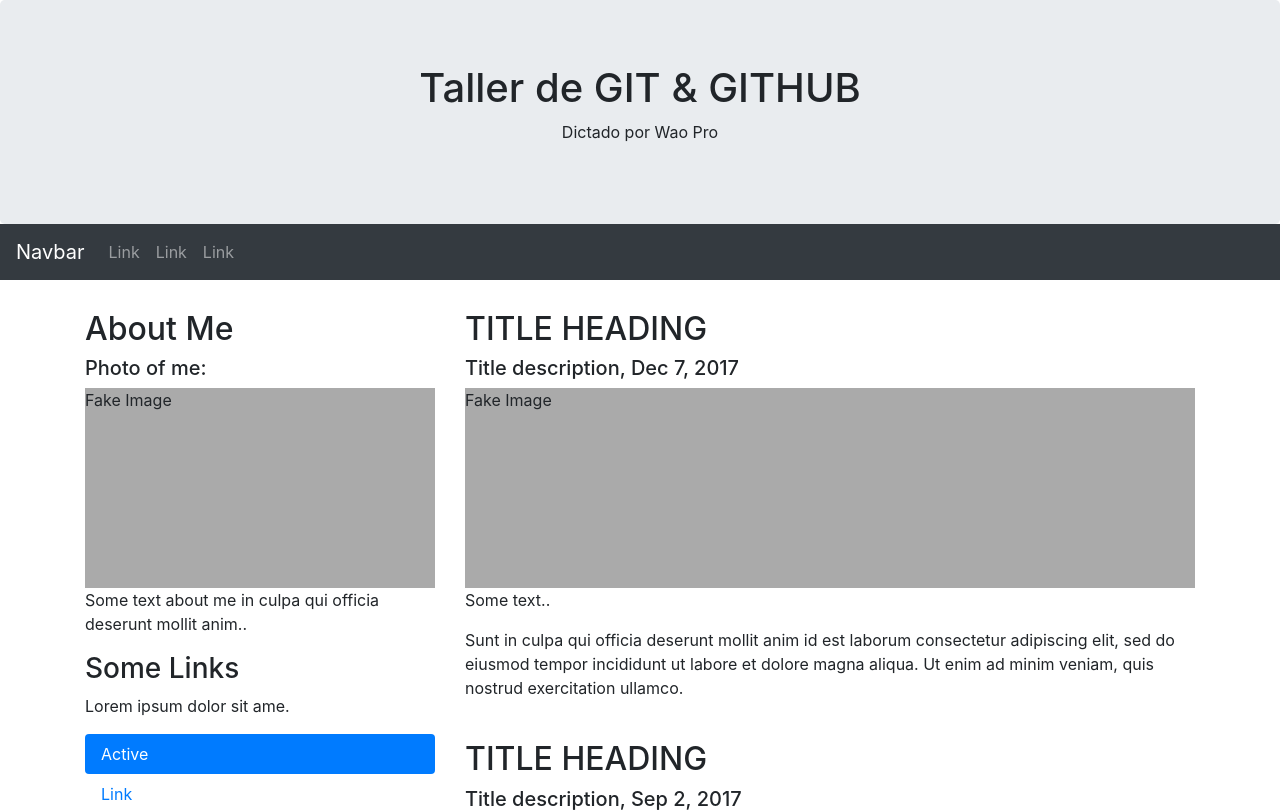
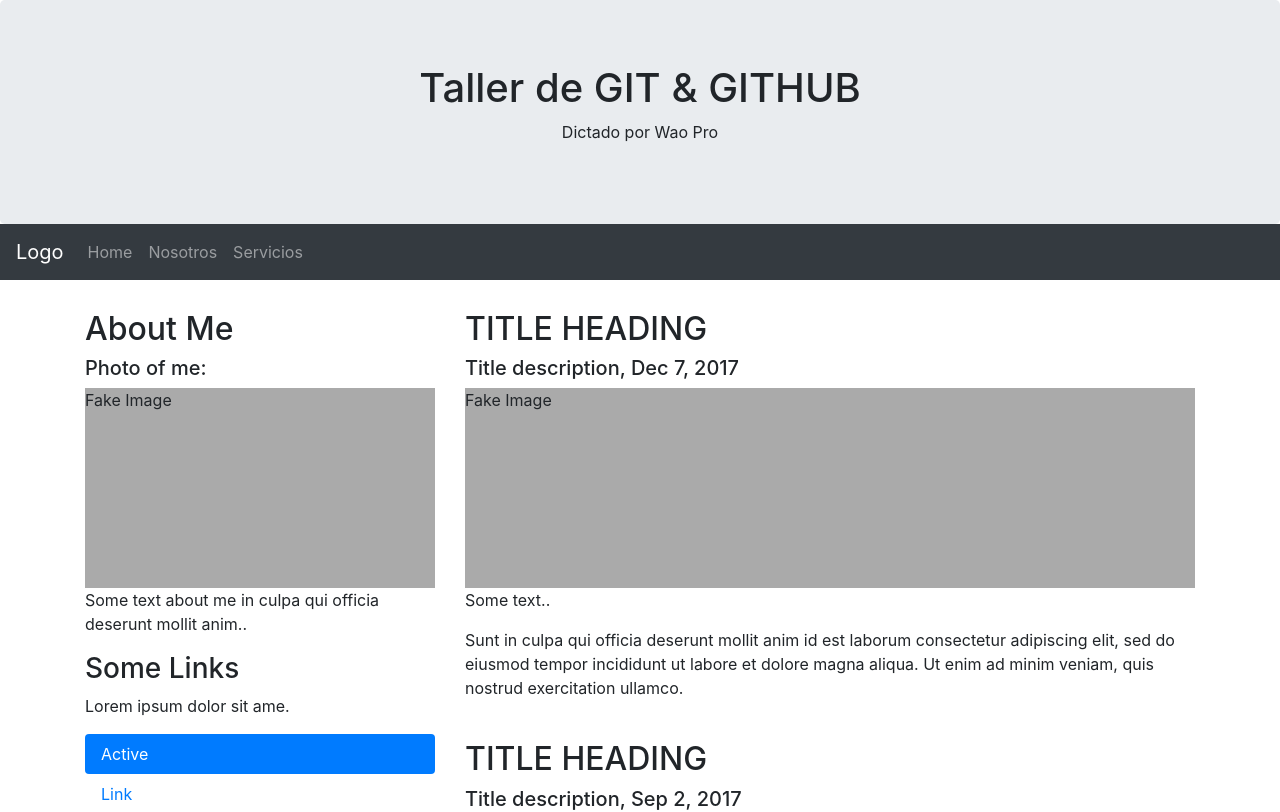
Before and after one commit to edwarvilchez/talllergit, a plain HTML site: page index.html in a window 1280 px wide. Shown: the top 812 px of the page. Drawn offline with nearby package versions, Linux system fonts and the light colour scheme.

Commit message:
Cambio en la barra de navegación

```diff
--- a/index.html
+++ b/index.html
@@ -23,20 +23,20 @@
 </div>
 
 <nav class="navbar navbar-expand-sm bg-dark navbar-dark">
-  <a class="navbar-brand" href="#">Navbar</a>
+  <a class="navbar-brand" href="#">Logo</a>
   <button class="navbar-toggler" type="button" data-toggle="collapse" data-target="#collapsibleNavbar">
     <span class="navbar-toggler-icon"></span>
   </button>
   <div class="collapse navbar-collapse" id="collapsibleNavbar">
     <ul class="navbar-nav">
       <li class="nav-item">
-        <a class="nav-link" href="#">Link</a>
+        <a class="nav-link" href="#">Home</a>
       </li>
       <li class="nav-item">
-        <a class="nav-link" href="#">Link</a>
+        <a class="nav-link" href="#">Nosotros</a>
       </li>
       <li class="nav-item">
-        <a class="nav-link" href="#">Link</a>
+        <a class="nav-link" href="#">Servicios</a>
       </li>
     </ul>
   </div>
```
